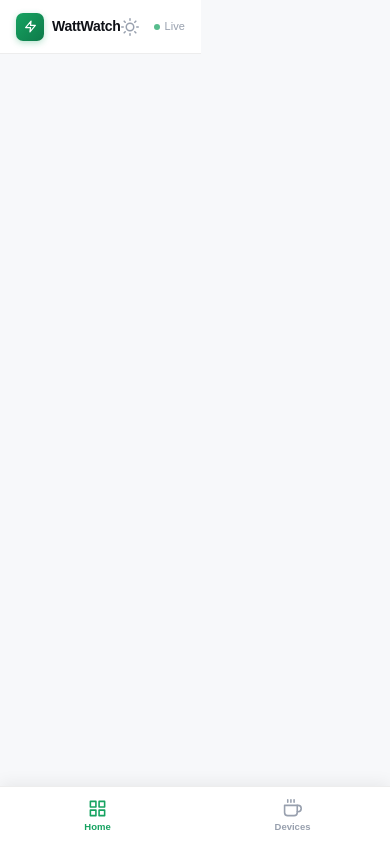
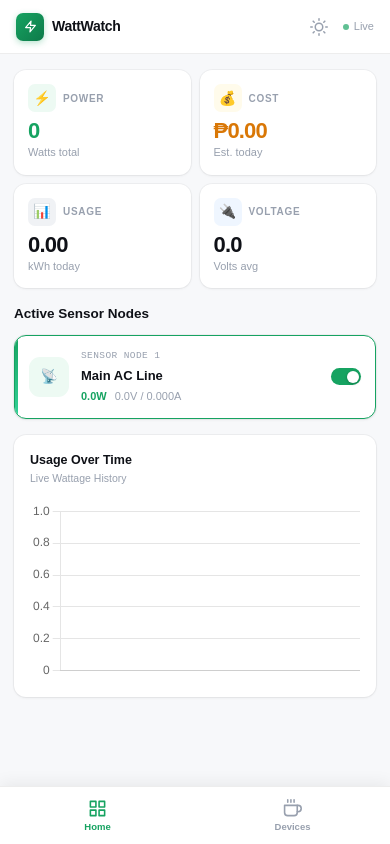
Before and after one commit to Tantalost/IoT, a React (Vite) app in the folder frontend/: page / in a window 390 px wide. Built offline with nearby package versions, Linux system fonts and the light colour scheme; no server answers.

Commit message:
feat: mobile UI

```diff
--- a/frontend/src/components/WattWatchDashboard.tsx
+++ b/frontend/src/components/WattWatchDashboard.tsx
@@ -1,6 +1,5 @@
 import React, { useState, useEffect } from 'react';
 import { io } from 'socket.io-client';
-// 1. Import Chart.js components
 import {
   Chart as ChartJS,
   CategoryScale,
@@ -13,7 +12,6 @@
 } from 'chart.js';
 import { Line } from 'react-chartjs-2';
 
-// 2. Register the Chart.js elements
 ChartJS.register(
   CategoryScale,
   LinearScale,
@@ -29,7 +27,7 @@
   current: number;
   power: number;
   energy: number;
-  timestamp?: string; // Added timestamp for the chart
+  timestamp?: string;
 }
 
 const socket = io('http://localhost:3000');
@@ -39,8 +37,14 @@
   const [liveData, setLiveData] = useState<EnergyData>({ voltage: 0, current: 0, power: 0, energy: 0 });
   const [history, setHistory] = useState<EnergyData[]>([]);
 
+  // --- Responsive Screen Detector ---
+  const [isMobile, setIsMobile] = useState<boolean>(window.innerWidth <= 768);
+
   useEffect(() => {
-    // --- 1. Fetch Historical Data for the Chart ---
+    // Update the state if the user resizes the window or rotates their phone
+    const handleResize = () => setIsMobile(window.innerWidth <= 768);
+    window.addEventListener('resize', handleResize);
+
     const fetchHistory = async () => {
       try {
         const response = await fetch('http://localhost:3000/api/energy/history');
@@ -52,20 +56,17 @@
     };
     fetchHistory();
 
-    // --- 2. Listen for Live WebSocket Updates ---
     socket.on('live_power_reading', (data: EnergyData) => {
       setLiveData(data);
-
-      // Dynamically push the new live reading into the chart history!
       setHistory((prevHistory) => {
         const updatedHistory = [...prevHistory, data];
-        // Keep the chart looking clean by only showing the last 20 points
         if (updatedHistory.length > 20) updatedHistory.shift();
         return updatedHistory;
       });
     });
 
     return () => {
+      window.removeEventListener('resize', handleResize);
       socket.off('live_power_reading');
     };
   }, []);
@@ -73,9 +74,7 @@
   const dailyCost = (liveData.energy * PHP_RATE).toFixed(2);
   const monthlyEst = (parseFloat(dailyCost) * 30).toFixed(0);
 
-  // --- 3. Build the Chart Configuration ---
   const chartDataConfig = {
-    // Format the timestamps to show just the time (e.g., "14:05:30")
     labels: history.map(item => {
       const date = item.timestamp ? new Date(item.timestamp) : new Date();
       return date.toLocaleTimeString([], { hour12: false });
@@ -84,11 +83,11 @@
       {
         label: 'Power Draw (Watts)',
         data: history.map(item => item.power),
-        borderColor: '#16a361', // The WattWatch Green
-        backgroundColor: 'rgba(22, 163, 97, 0.1)', // Light green fill
+        borderColor: '#16a361',
+        backgroundColor: 'rgba(22, 163, 97, 0.1)',
         fill: true,
-        tension: 0.4, // Adds that smooth curve to the line
-        pointRadius: 3,
+        tension: 0.4,
+        pointRadius: isMobile ? 0 : 3, // Hide dots on mobile for a cleaner curve
         pointBackgroundColor: '#16a361',
       },
     ],
@@ -97,16 +96,97 @@
   const chartOptions = {
     responsive: true,
     maintainAspectRatio: false,
-    plugins: { legend: { display: false } }, // Hide legend to match your clean UI
+    plugins: { legend: { display: false } },
     scales: {
-      x: { grid: { display: false } },
+      x: { grid: { display: false }, ticks: { maxTicksLimit: isMobile ? 5 : 10 } },
       y: { beginAtZero: true },
     },
   };
 
+  // ════════════════════════════════════════════════════════════
+  // 📱 MOBILE LAYOUT RENDER
+  // ════════════════════════════════════════════════════════════
+  if (isMobile) {
+    return (
+      <div className="mob-page visible" id="page-dashboard">
+
+        {/* Mobile Summary Grid */}
+        <div className="mob-sum-grid">
+          <div className="mob-sum-card fadein">
+            <div className="mob-sum-row">
+              <div className="mob-sum-ico ico-g">⚡</div>
+              <div className="mob-sum-lbl">Power</div>
+            </div>
+            <div className="mob-sum-val g">{liveData.power.toFixed(0)}</div>
+            <div className="mob-sum-unit">Watts total</div>
+          </div>
+          <div className="mob-sum-card fadein">
+            <div className="mob-sum-row">
+              <div className="mob-sum-ico ico-a">💰</div>
+              <div className="mob-sum-lbl">Cost</div>
+            </div>
+            <div className="mob-sum-val a">₱{dailyCost}</div>
+            <div className="mob-sum-unit">Est. today</div>
+          </div>
+          <div className="mob-sum-card fadein">
+            <div className="mob-sum-row">
+              <div className="mob-sum-ico ico-s">📊</div>
+              <div className="mob-sum-lbl">Usage</div>
+            </div>
+            <div className="mob-sum-val">{liveData.energy.toFixed(2)}</div>
+            <div className="mob-sum-unit">kWh today</div>
+          </div>
+          <div className="mob-sum-card fadein">
+            <div className="mob-sum-row">
+              <div className="mob-sum-ico ico-b">🔌</div>
+              <div className="mob-sum-lbl">Voltage</div>
+            </div>
+            <div className="mob-sum-val">{liveData.voltage.toFixed(1)}</div>
+            <div className="mob-sum-unit">Volts avg</div>
+          </div>
+        </div>
+
+        {/* Mobile Hardware List */}
+        <div className="sec-hdr">
+          <div className="sec-title">Active Sensor Nodes</div>
+        </div>
+        <div className="mob-ap-list">
+          <div className="mob-ap-item on fadein">
+            <div className="mob-ap-ico">📡</div>
+            <div className="mob-ap-info">
+              <div className="mob-ap-slot">Sensor Node 1</div>
+              <div className="mob-ap-name">Main AC Line</div>
+              <div className="mob-ap-meta">
+                <span><b className="g">{liveData.power.toFixed(1)}W</b></span>
+                <span>{liveData.voltage.toFixed(1)}V / {liveData.current.toFixed(3)}A</span>
+              </div>
+            </div>
+            <div className="mob-ap-right">
+              <div className="mob-ap-tgl"></div>
+            </div>
+          </div>
+        </div>
+
+        {/* Mobile Chart */}
+        <div className="mob-chart-list">
+          <div className="mob-chart-card">
+            <div className="chart-title">Usage Over Time</div>
+            <div className="chart-sub">Live Wattage History</div>
+            <div style={{ height: '180px', width: '100%' }}>
+              <Line data={chartDataConfig} options={chartOptions} />
+            </div>
+          </div>
+        </div>
+
+      </div>
+    );
+  }
+
+  // ════════════════════════════════════════════════════════════
+  // 💻 DESKTOP LAYOUT RENDER (Returns if isMobile is false)
+  // ════════════════════════════════════════════════════════════
   return (
     <div className="content">
-      {/* ... (Keep your existing Topbar and sum-grid exact same as before) ... */}
       <div className="topbar">
         <div>
           <div className="page-title">Energy Dashboard</div>
@@ -146,19 +226,16 @@
         </div>
       </div>
 
-      {/* --- NEW: THE CHART ROW --- */}
       <div className="chart-row" style={{ marginTop: '30px' }}>
         <div className="chart-card" style={{ gridColumn: 'span 3', height: '300px' }}>
           <div className="chart-title">Power Usage Over Time</div>
           <div className="chart-sub">Live Wattage History (Main Line)</div>
           <div style={{ height: '220px', width: '100%' }}>
-            {/* Render the Line Chart! */}
             <Line data={chartDataConfig} options={chartOptions} />
           </div>
         </div>
       </div>
 
-      {/* --- APPLIANCE SLOTS (Kept exactly the same) --- */}
       <div className="sec-hdr" style={{ marginTop: '30px' }}>
         <div className="sec-title">Hardware Sensors</div>
         <div className="sec-sub">Active PZEM-004T Nodes</div>
--- a/frontend/src/index.css
+++ b/frontend/src/index.css
@@ -521,13 +521,33 @@
 }
 
 @media(max-width:768px){
-  /* Completely hide desktop chrome */
-  .sidebar{display:none}
-  .content{display:none}
+  /* 1. THE FIX: Stop Flexbox from putting mobile elements side-by-side */
+  .app {
+    display: block;
+    width: 100%;
+  }
 
-  /* Show mobile chrome */
-  .mob-topbar{display:flex}
-  .mob-nav{display:flex}
-  .mob-page{display:flex}
-  .mob-page:not(.visible){display:none}
+  /* 2. Completely hide desktop chrome */
+  .sidebar { display: none !important; }
+
+  /* 3. Force mobile chrome to span the full width */
+  .mob-topbar {
+    display: flex;
+    width: 100%;
+  }
+
+  .mob-nav {
+    display: flex;
+    width: 100%;
+  }
+
+  .mob-page {
+    display: flex;
+    width: 100%;
+    overflow-x: hidden; /* Prevents horizontal scrolling */
+  }
+
+  .mob-page:not(.visible) {
+    display: none;
+  }
 }
```
